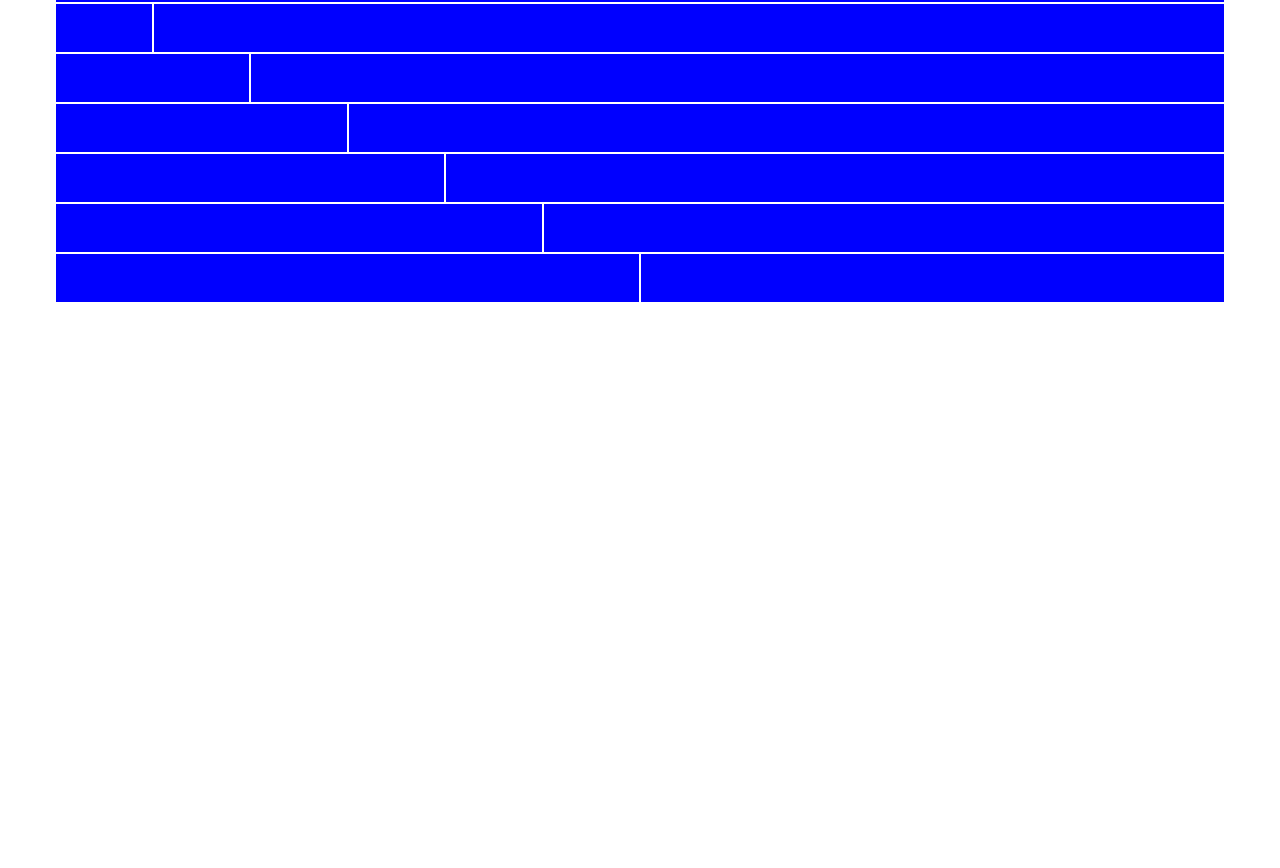
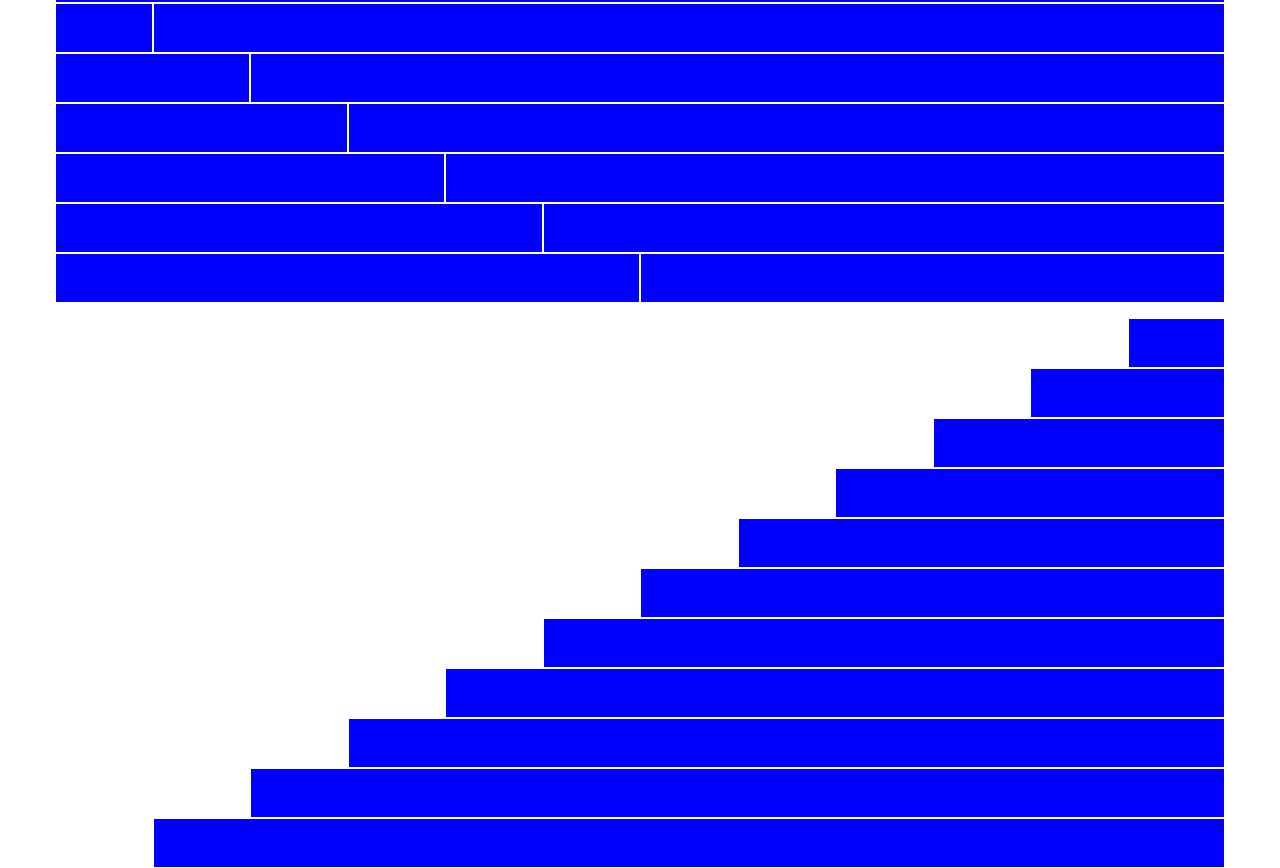
Before and after one commit to Fabio-Marzano/-html-css-12bool, a plain HTML site: page index.html in a window 1280 px wide. Shown: the part 362-1230 px from the top of the page. Before the commit the page ends 800 px from the top, so only its background shows below. Drawn offline with Linux system fonts and the light colour scheme.

Commit message:
[UPD] end-third-block

```diff
--- a/css/style.css
+++ b/css/style.css
@@ -125,3 +125,51 @@
     justify-content: center;
     align-items: center;
  }
+
+ .col-offset-1 {
+    margin-left: calc((100% / 12) * 1);
+ }
+
+ .col-offset-2 {
+    margin-left: calc((100% / 12) * 2);
+ }
+
+ .col-offset-3 {
+    margin-left: calc((100% / 12) * 3);
+ }
+
+ .col-offset-4 {
+    margin-left: calc((100% / 12) * 4);
+ }
+
+ .col-offset-5 {
+    margin-left: calc((100% / 12) * 5);
+ }
+
+ .col-offset-6 {
+    margin-left: calc((100% / 12) * 6);
+ }
+
+ .col-offset-7 {
+    margin-left: calc((100% / 12) * 7);
+ }
+
+ .col-offset-8 {
+    margin-left: calc((100% / 12) * 8);
+ }
+
+ .col-offset-9 {
+    margin-left: calc((100% / 12) * 9);
+ }
+
+ .col-offset-10 {
+    margin-left: calc((100% / 12) * 10);
+ }
+
+ .col-offset-11 {
+    margin-left: calc((100% / 12) * 11);
+ }
+
+ .col-offset-12 {
+    margin-left: calc((100% / 12) * 12);
+ }
--- a/index.html
+++ b/index.html
@@ -296,6 +296,66 @@
             </div>
 
         </div>
+        <div class="container margin">
+            <div class="row">
+                <div class="col-1 col-offset-11">
+                    <div class="content"></div>
+                </div>
+            </div>
+            <div class="row">
+                <div class="col-2 col-offset-10">
+                    <div class="content"></div>
+                </div>
+            </div>
+            <div class="row">
+                <div class="col-3 col-offset-9">
+                    <div class="content"></div>
+                </div>
+            </div>
+            <div class="row">
+                <div class="col-4 col-offset-8">
+                    <div class="content"></div>
+                </div>
+            </div>
+            <div class="row">
+                <div class="col-5 col-offset-7">
+                    <div class="content"></div>
+                </div>
+            </div>
+            <div class="row">
+                <div class="col-6 col-offset-6">
+                    <div class="content"></div>
+                </div>
+            </div>
+            <div class="row">
+                <div class="col-7 col-offset-5">
+                    <div class="content"></div>
+                </div>
+            </div>
+            <div class="row">
+                <div class="col-8 col-offset-4">
+                    <div class="content"></div>
+                </div>
+            </div>
+            <div class="row">
+                <div class="col-9 col-offset-3">
+                    <div class="content"></div>
+                </div>
+            </div>
+            <div class="row">
+                <div class="col-10 col-offset-2">
+                    <div class="content"></div>
+                </div>
+            </div>
+            <div class="row">
+                <div class="col-11 col-offset-1">
+                    <div class="content"></div>
+                </div>
+            </div>
+
+
+
+        </div>
 
 
 
```
